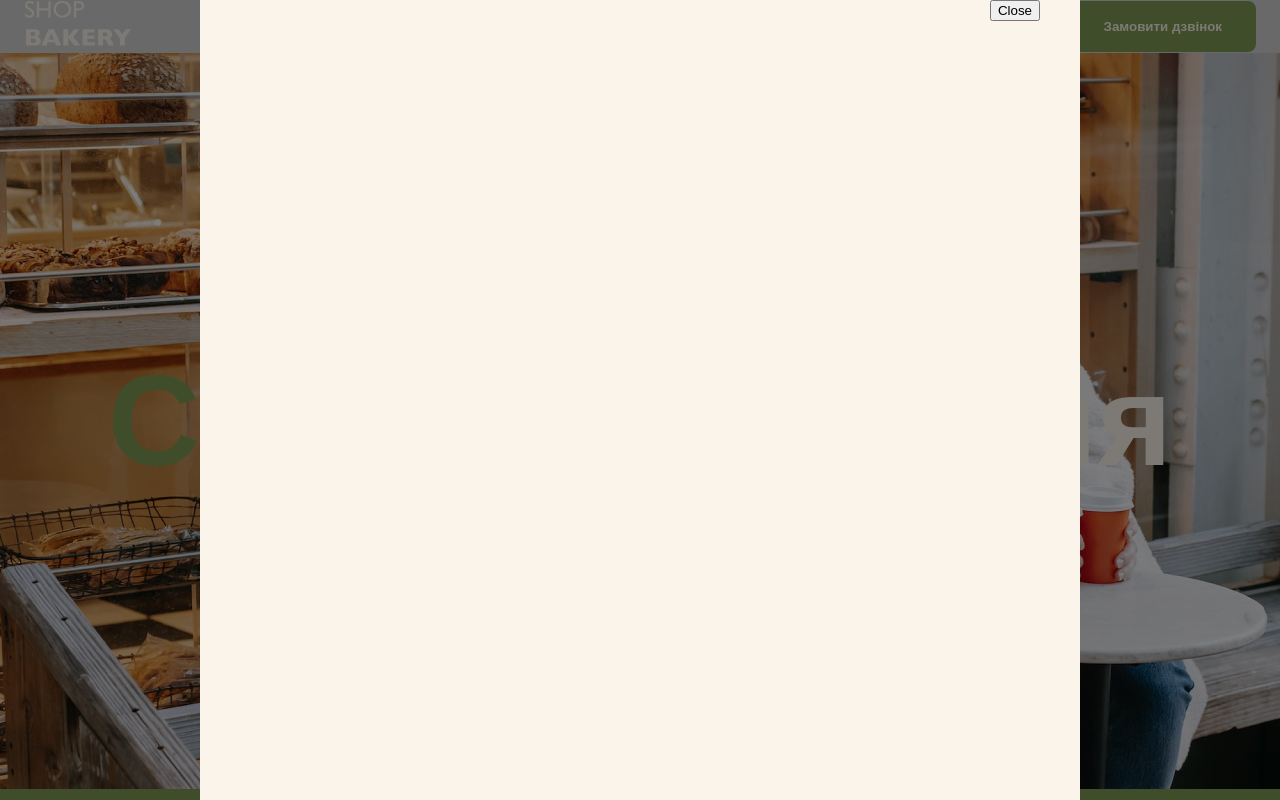
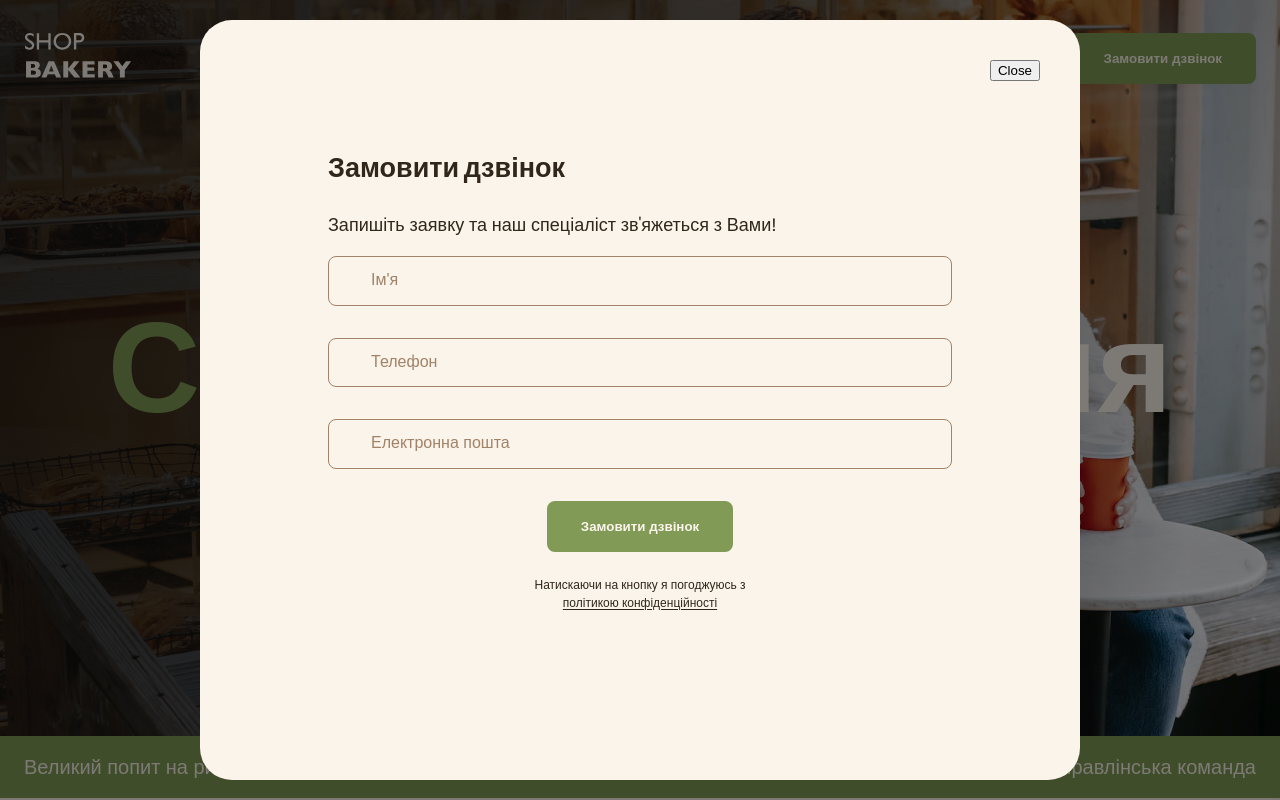
Before and after one commit to Helloworld-ghrd/genius-lesson-project, a plain HTML site: page index.html in a window 1280 px wide. Shown: the top 800 px of the page. Drawn offline with Linux system fonts and the light colour scheme.

Commit message:
add animations and form

```diff
--- a/css/styles.css
+++ b/css/styles.css
@@ -116,6 +116,7 @@ ul {
 .link {
   color: var(--color-primary-light);
   text-decoration: none;
+  transition: color 0.3s;
 }
 
 .link:hover {
@@ -124,7 +125,11 @@ ul {
 
 /* Header */
 .header {
-  background-color: lightgrey; /* remove */
+  position: absolute;
+  top: 0;
+  left: 0;
+  width: 100%;
+  padding-top: 32px;
 }
 
 .header-container {
@@ -150,7 +155,13 @@ ul {
 /* Hero section */
 .hero-section {
   padding: 272px 0;
-  background-image: url('../images/hero-section-background.jpg');
+  background-image: linear-gradient(
+      102.76deg,
+      rgba(18, 18, 17, 0.78) 2.03%,
+      rgba(18, 18, 17, 0.6) 58.46%,
+      rgba(18, 18, 17, 0) 90.36%
+    ),
+    url('../images/hero-section-background.jpg');
   background-repeat: no-repeat;
   background-position: center top;
   background-size: cover;
@@ -176,7 +187,7 @@ ul {
 
 .advantages-list {
   display: flex;
-  justify-content: center;
+  justify-content: space-between;
   gap: 40px;
 }
 
@@ -320,6 +331,11 @@ ul {
   );
   border: 1px solid lightgray; /* remove */
   border-radius: 16px;
+  transition: transform 0.3s;
+}
+
+.format-card:hover {
+  transform: scale(1.05);
 }
 
 .formats-title {
@@ -355,6 +371,10 @@ ul {
 .carousel-button:hover {
   background-color: var(--color-primary-dark);
   fill: var(--color-primary-light);
+}
+
+.carousel-button.next {
+  transform: rotate(180deg);
 }
 
 /* Contact section */
@@ -465,15 +485,9 @@ ul {
   display: flex;
   align-items: center;
   justify-content: center;
+  padding: 20px 0;
   background-color: rgba(0, 0, 0, 0.5);
-}
-
-.modal {
-  position: relative;
-  width: 880px;
-  height: 880px;
-  background-color: var(--color-primary-light);
-  border-radius: 32px;
+  transition: opacity 0.3s, visibility 0.3s;
 }
 
 .backdrop.is-hidden {
@@ -482,8 +496,83 @@ ul {
   pointer-events: none;
 }
 
+.modal {
+  position: relative;
+  width: 100%;
+  max-width: 880px;
+  height: 100%;
+  max-height: 880px;
+  padding: 128px;
+  background-color: var(--color-primary-light);
+  border-radius: 32px;
+  overflow-y: auto;
+}
+
 .modal-btn-close {
   position: absolute;
   top: 40px;
   right: 40px;
 }
+
+/* Form */
+.form-field {
+  margin-bottom: 32px;
+}
+
+.form-label {
+  /* display: block; */
+  position: absolute; /* idk */
+  top: 16px; /* idk */
+  left: 42px; /* idk */
+}
+
+.form-input {
+  padding: 16px 42px;
+  width: 100%;
+  font-style: 16px;
+  line-height: 1.17;
+  border: 1px solid var(--color-secondary-dark);
+  border-radius: 8px;
+  background-color: transparent;
+}
+
+.form-input:focus {
+  border-color: var(--color-brand-normal);
+  outline: none;
+}
+
+.form-input:disabled {
+  border-color: lightgray;
+}
+
+.form-input:disabled::placeholder {
+  border-color: lightgray;
+}
+
+.form-input::placeholder {
+  color: var(--color-secondary-dark);
+  font-size: 16px;
+  line-height: 1.17;
+}
+
+.form-input:focus::placeholder {
+  color: var(--color-primary-dark);
+}
+
+.form-button {
+  display: block;
+  margin: 0 auto 24px;
+}
+.form-terms {
+  margin: 0 auto;
+  max-width: 220px;
+  font-weight: 500;
+  font-size: 12px;
+  line-height: 1.5;
+  text-align: center;
+}
+
+.form-terms-link {
+  color: var(--color-primary-dark);
+  text-underline-offset: 2px;
+}
--- a/index.html
+++ b/index.html
@@ -180,7 +180,7 @@
                 </article>
               </li>
             </ul>
-            <button class="carousel-button" type="button">
+            <button class="carousel-button next" type="button">
               <svg width="16" height="16">
                 <use href="./images/icons.svg#icon-arrow"></use>
               </svg>
@@ -196,7 +196,53 @@
                 Приєднуйся до мережі пекарень
               </h2>
               <p>Заповни форму, щоб ми звʼязались з тобою!</p>
-              <!-- form -->
+              <form name="contact-form" autocomplete="off">
+                <div class="form-field">
+                  <label class="form-label visually-hidden" for="user-name"
+                    >Ім'я</label
+                  >
+                  <input
+                    class="form-input"
+                    type="text"
+                    name="user-name"
+                    id="user-name"
+                    placeholder="Ім'я"
+                  />
+                </div>
+                <div class="form-field">
+                  <label class="form-label visually-hidden" for="user-tel"
+                    >Телефон</label
+                  >
+                  <input
+                    class="form-input"
+                    type="tel"
+                    name="user-tel"
+                    id="user-tel"
+                    placeholder="Телефон"
+                  />
+                </div>
+                <div class="form-field">
+                  <label class="form-label visually-hidden" for="user-email"
+                    >Електронна пошта</label
+                  >
+                  <input
+                    class="form-input"
+                    type="email"
+                    name="user-email"
+                    id="user-email"
+                    placeholder="Електронна пошта"
+                  />
+                </div>
+                <button class="form-button button" type="submit">
+                  Замовити дзвінок
+                </button>
+                <p class="form-terms">
+                  Натискаючи на кнопку я погоджуюсь з
+                  <a class="form-terms-link" href="#"
+                    >політикою конфіденційності</a
+                  >
+                </p>
+              </form>
             </div>
             <iframe
               class="contact-map"
@@ -278,6 +324,58 @@
     <div class="backdrop">
       <div class="modal">
         <button class="modal-btn-close" type="button">Close</button>
+        <h2>Замовити дзвінок</h2>
+        <p>Запишіть заявку та наш спеціаліст зв'яжеться з Вами!</p>
+        <form name="modal-form" autocomplete="off">
+          <div class="form-field">
+            <label class="form-label visually-hidden" for="user-name"
+              >Ім'я</label
+            >
+            <input
+              class="form-input"
+              type="text"
+              name="user-name"
+              id="user-name"
+              placeholder="Ім'я"
+              minlength="2"
+              maxlength="20"
+              required
+            />
+          </div>
+          <div class="form-field">
+            <label class="form-label visually-hidden" for="user-tel"
+              >Телефон</label
+            >
+            <input
+              class="form-input"
+              type="tel"
+              name="user-tel"
+              id="user-tel"
+              placeholder="Телефон"
+              pattern="^\+[0-9]{12}"
+            />
+          </div>
+          <div class="form-field">
+            <label class="form-label visually-hidden" for="user-email"
+              >Електронна пошта</label
+            >
+            <input
+              class="form-input"
+              type="email"
+              name="user-email"
+              id="user-email"
+              placeholder="Електронна пошта"
+              required
+            />
+          </div>
+          <button class="form-button button" type="submit">
+            Замовити дзвінок
+          </button>
+          <p class="form-terms">
+            Натискаючи на кнопку я погоджуюсь з
+            <a class="form-terms-link" href="#">політикою конфіденційності</a>
+          </p>
+        </form>
       </div>
     </div>
     <script src="./js/modal.js"></script>
```
